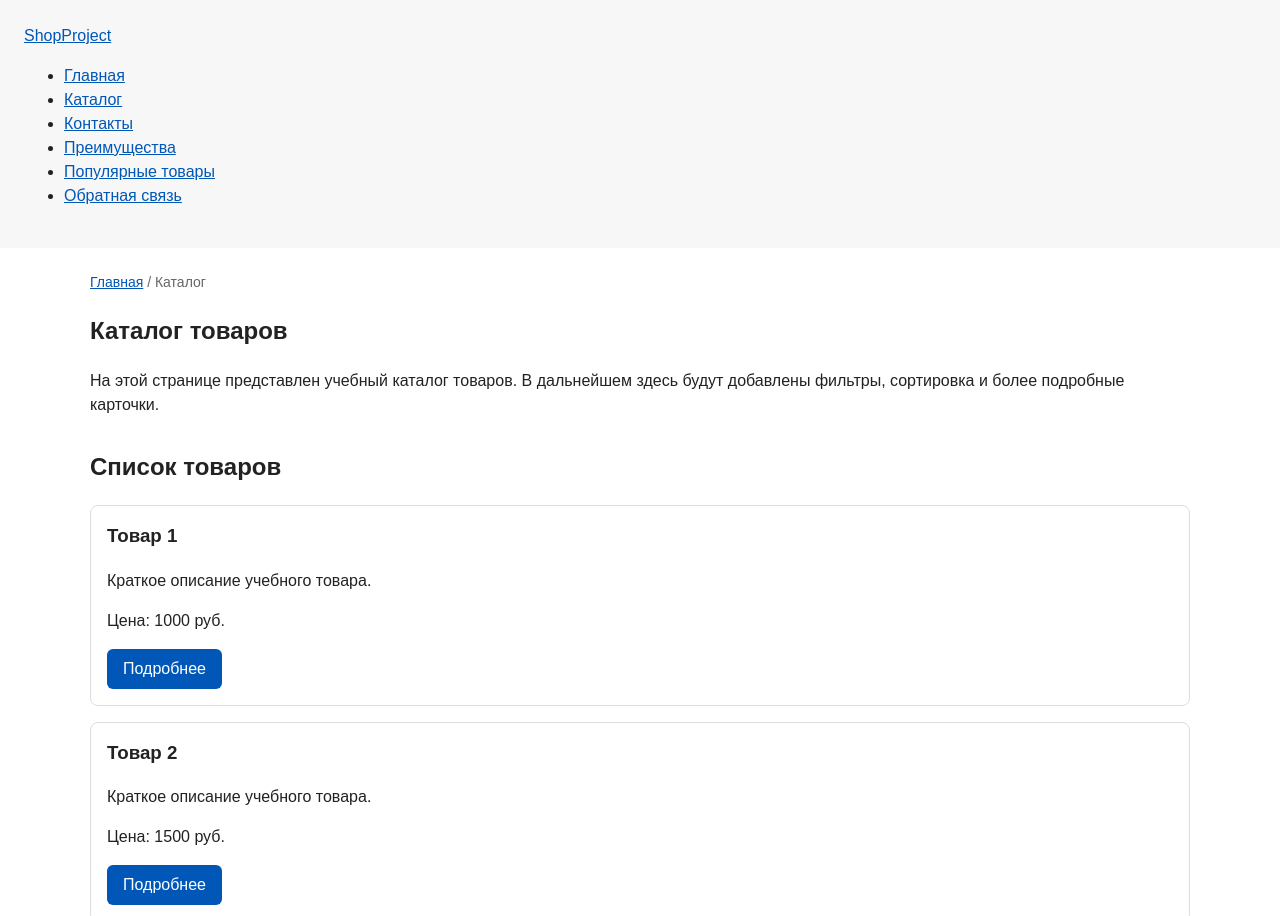
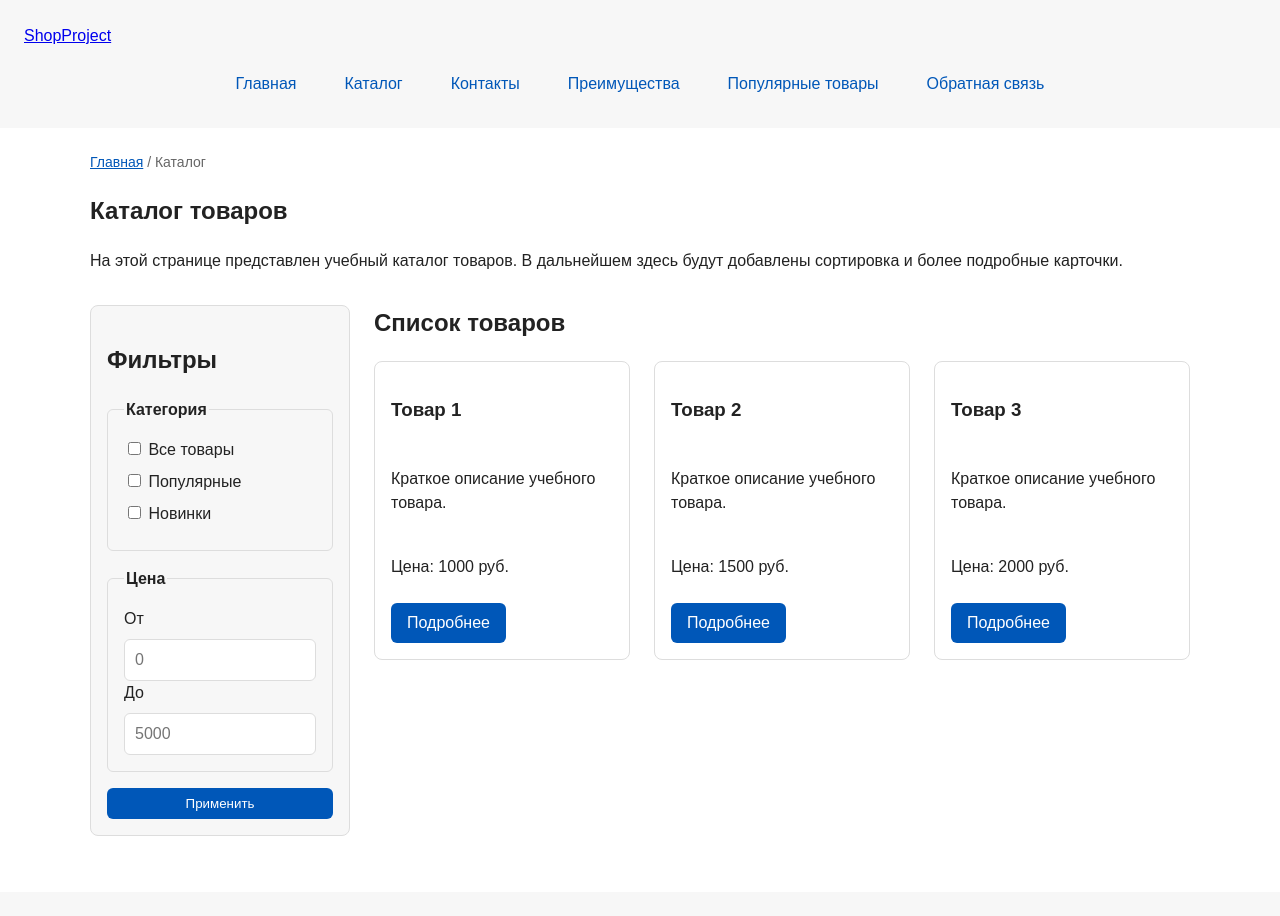
Before and after one commit to mumumel/kr1-html-css-shop, a plain HTML site: page catalog.html in a window 1280 px wide. Shown: the top 916 px of the page. Drawn offline with Linux system fonts and the light colour scheme.

Commit message:
feat: add flex navigation and grid catalog layout

```diff
--- a/catalog.html
+++ b/catalog.html
@@ -40,14 +40,53 @@
       <h1>Каталог товаров</h1>
       <p>
         На этой странице представлен учебный каталог товаров.
-        В дальнейшем здесь будут добавлены фильтры, сортировка и более
+        В дальнейшем здесь будут добавлены сортировка и более
         подробные карточки.
       </p>
     </section>
 
+    <section class="catalog-layout">
+      <aside class="catalog-filters">
+        <h2>Фильтры</h2>
+
+        <form class="filters-form" action="#" method="get">
+          <fieldset>
+            <legend>Категория</legend>
+
+            <label>
+              <input type="checkbox" name="category" value="all">
+              Все товары
+            </label>
+
+            <label>
+              <input type="checkbox" name="category" value="popular">
+              Популярные
+            </label>
+
+            <label>
+              <input type="checkbox" name="category" value="new">
+              Новинки
+            </label>
+          </fieldset>
+
+          <fieldset>
+            <legend>Цена</legend>
+
+            <label for="price-from">От</label>
+            <input id="price-from" name="price-from" type="number" min="0" placeholder="0">
+
+            <label for="price-to">До</label>
+            <input id="price-to" name="price-to" type="number" min="0" placeholder="5000">
+          </fieldset>
+
+          <button class="button" type="submit">Применить</button>
+        </form>
+      </aside>
+
       <section class="section">
         <h2>Список товаров</h2>
 
+        <div class="products-grid">
           <article class="product-card">
             <h3>Товар 1</h3>
             <p>Краткое описание учебного товара.</p>
@@ -68,6 +107,8 @@
             <p>Цена: 2000 руб.</p>
             <a class="button" href="index.html#popular">Подробнее</a>
           </article>
+        </div>
+      </section>
     </section>
   </main>
 
--- a/css/style.css
+++ b/css/style.css
@@ -68,17 +68,54 @@ html {
 /* ===============================
    3. Общие элементы интерфейса
    =============================== */
-a {
-  color: var(--color-primary);
-}
-
-a:hover {
-  color: var(--color-primary-dark);
-}
-
 a:focus-visible {
   outline: 2px solid var(--color-primary);
   outline-offset: 3px;
+}
+
+.site-nav__list a {
+  display: inline-block;
+  padding: var(--space-sm) var(--space-md);
+  color: var(--color-primary);
+  text-decoration: none;
+  border-radius: var(--radius-sm);
+}
+
+.site-nav__list a:hover {
+  color: var(--color-white);
+  background-color: var(--color-primary);
+}
+
+.site-nav__list {
+  display: flex;
+  flex-wrap: wrap;
+  justify-content: center;
+  align-items: center;
+  gap: var(--space-md);
+  padding: 0;
+  margin: var(--space-md) 0 0;
+  list-style: none;
+}
+
+.catalog-layout {
+  max-width: var(--container-width);
+  margin: 0 auto var(--space-xl);
+  display: grid;
+  grid-template-columns: 260px 1fr;
+  grid-template-areas: "filters products";
+  gap: var(--space-lg);
+}
+
+.catalog-filters {
+  grid-area: filters;
+  padding: var(--space-md);
+  border: 1px solid var(--color-border);
+  border-radius: var(--radius-md);
+  background-color: var(--color-surface);
+}
+
+.catalog-products {
+  grid-area: products;
 }
 
 .button {
@@ -132,7 +169,10 @@ a:focus-visible {
 }
 
 .product-card {
-  margin-bottom: var(--space-md);
+  display: flex;
+  flex-direction: column;
+  gap: var(--space-sm);
+  margin-bottom: 0;
   padding: var(--space-md);
   border: 1px solid var(--color-border);
   border-radius: var(--radius-md);
@@ -143,8 +183,15 @@ a:focus-visible {
   border-color: var(--color-primary);
 }
 
-.product-card h3 {
+.product-card .button{
   margin-top: 0;
+  align-self: flex-start;
+}
+
+.products-grid {
+  display: grid;
+  grid-template-columns: repeat(3, 1fr);
+  gap: var(--space-lg);
 }
 
 .aside-info {
@@ -227,6 +274,35 @@ a:focus-visible {
   outline-offset: 3px;
 }
 
+.filters-form {
+  display: grid;
+  gap: var(--space-md);
+}
+
+.filters-form fieldset {
+  margin: 0;
+  padding: var(--space-md);
+  border: 1px solid var(--color-border);
+  border-radius: var(--radius-sm);
+}
+
+.filters-form legend {
+  font-weight: 700;
+}
+
+.filters-form label {
+  display: block;
+  margin-bottom: var(--space-sm);
+}
+
+.filters-form input[type="number"] {
+  width: 100%;
+  padding: 8px 10px;
+  border: 1px solid var(--color-border);
+  border-radius: var(--radius-sm);
+  font: inherit;
+}
+
 [aria-invalid="true"] {
   border-color: var(--color-danger);
 }
```
Also changed, not shown: index.html (+2 -0 lines), 1 other file. Lines whose indentation alone changed are shown as unchanged.
